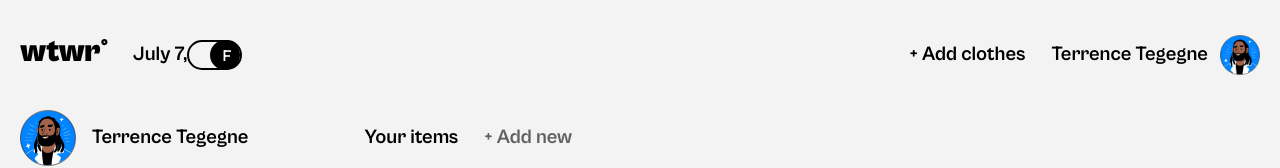
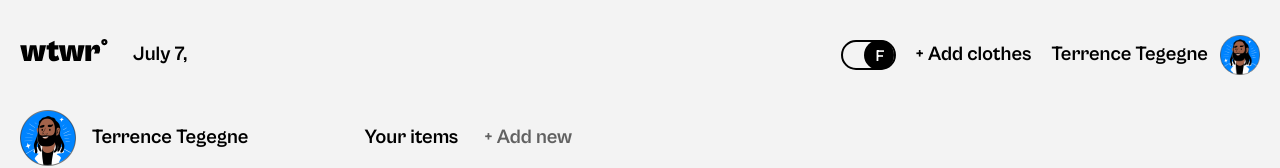
Before and after one commit to anna-amst/se_project_react, a React (Vite) app: page /profile in a window 1280 px wide. Shown: the top 168 px of the page. Built offline with nearby package versions, Linux system fonts and the light colour scheme; no server answers.

Commit message:
add item modal

```diff
--- a/src/components/AddItemModal/AddItemModal.jsx
+++ b/src/components/AddItemModal/AddItemModal.jsx
@@ -29,7 +29,7 @@ const AddItemModal = ({ onClose, onAddItem, isOpen }) => {
       buttonText="Add garment"
       isOpen={isOpen}
       onClose={onClose}
-      onSubmit={handleSubmit}
+      onSubmit={onAddItem}
     >
       <label htmlFor="name" className="modal__label">
         Name{" "}
--- a/src/components/Header/Header.css
+++ b/src/components/Header/Header.css
@@ -6,6 +6,12 @@
   padding: 32px 0 28px;
   font-size: 20px;
   font-weight: 700;
+}
+
+.header__logo-and-date{
+  display: flex;
+  flex-direction: row;
+  align-items: center;
 }
 
 .header__date-and-location {
@@ -24,6 +30,13 @@
   height: 40px;
 }
 
+.header__switch-and-user{
+  display: flex;
+  flex-direction: row;
+  align-items: center;
+  gap: 20px;
+}
+
 .header__user-container {
   display: flex;
   align-items: center;
@@ -31,13 +44,13 @@
 }
 
 .header__button {
-  margin: 0 20px 0 auto;
   line-height: 24.8px;
   border: none;
   background-color: #f3f3f3;
   cursor: pointer;
   font-size: 20px;
   font-weight: 700;
+  padding: 0;
 }
 
 .header__link {
--- a/src/components/Header/Header.jsx
+++ b/src/components/Header/Header.jsx
@@ -12,12 +12,15 @@ function Header({ handleAddClick, weatherData }) {
 
   return (
     <header className="header">
+      <div className="header__logo-and-date">
       <Link to="/">
         <img className="header__logo" alt="logo" src={logo} />
       </Link>
       <p className="header__date-and-location">
         {currentDate}, {weatherData.city}
       </p>
+      </div>
+      <div className="header__switch-and-user">
       <ToggleSwitch />
       <button onClick={handleAddClick} type="button" className="header__button">
         + Add clothes
@@ -28,6 +31,7 @@ function Header({ handleAddClick, weatherData }) {
           <img src={avatar} alt="Terrence Tegegne" className="header__avatar" />
         </div>
       </Link>
+      </div>
     </header>
   );
 }
--- a/src/components/ModalWithForm/ModalWithForm.jsx
+++ b/src/components/ModalWithForm/ModalWithForm.jsx
@@ -1,6 +1,6 @@
 import "./ModalWithForm.css";
 
-function ModalWithForm({ children, buttonText, title, isOpen, onClose }) {
+function ModalWithForm({ children, buttonText, title, isOpen, onClose, onSubmit }) {
   return (
     <div className={`modal ${isOpen ? "modal_opened" : ""}`}>
       <div className="modal__content">
@@ -10,7 +10,7 @@ function ModalWithForm({ children, buttonText, title, isOpen, onClose }) {
           type="button"
           className="modal__close"
         ></button>
-        <form className="modal__form">
+        <form className="modal__form" onSubmit={onSubmit}>
           {children}
           <button type="submit" className="modal__submit">
             {buttonText}
```
